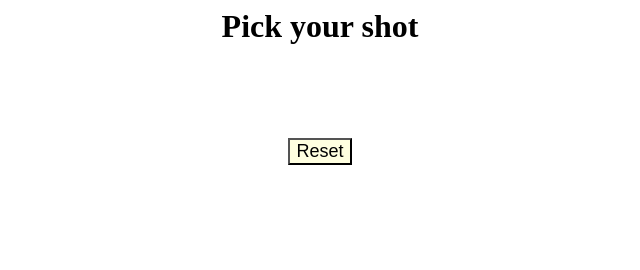
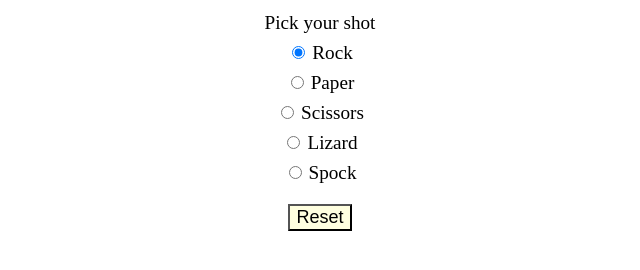
Before and after one commit to comp426-2023-spring/e02-YinuoLiu0708, a website: page public/game.html in a window 1280 px wide. Shown: the whole page, without its empty margins (320-960 px from the left). Drawn offline with Linux system fonts and the light colour scheme.

Commit message:
redo game.html

```diff
--- a/public/game.html
+++ b/public/game.html
@@ -6,9 +6,28 @@
         <script src="scripts.js"></script>
     </head>
     <body>
-        <h1>Pick your shot</h1>
-        <br>
-        <br><br><br>
+        <form id="user_shot" class="">
+
+            <label>Pick your shot</label>
+            <br>
+            <input type="radio" id="rock" name="shot" value="rock" class="shots rps" checked="checked">
+            <label class="shots rps">Rock</label>
+            <br>
+            <input type="radio" id="paper" name="shot" value="paper" class="shots rps">
+            <label class="shots rps">Paper</label>
+            <br>
+            <input type="radio" id="scissors" name="shot" value="scissors" class="shots rps">
+            <label class="shots rps">Scissors</label>
+            <br>
+            <input type="radio" id="lizard" name="shot" value="lizard" class="rpsls shots">
+            <label class="rpsls">Lizard</label>
+            <br>
+            <input type="radio" id="spock" name="shot" value="spock" class="rpsls shots">
+            <label class="rpsls">Spock</label>
+            <br>
+
+        </form>
+
         <button type="button" onclick="home()">Reset</button>
     </body>
 
--- a/public/scripts.js
+++ b/public/scripts.js
@@ -1,22 +1,21 @@
 // If you would like to see some examples of similar code to make an interface interact with an API,
 // check out the coin-server example from a previous COMP 426 semester.
 // https://github.com/jdmar3/coinserver
-
-var shot;
 
 function play(){
     var rps = document.getElementById('rps');
     var rpsls = document.getElementById('rpsls');
     var opponent = document.getElementById('opponent');
 
+    const base_url = window.location.href + 'app/';
+    const url;
+
     window.location.href = "game.html";
 
-    const base_url = window.location.href + 'app/';
-    const url = base_url + 'rps' + '/play' + '/' + shot;
-}
+    if (rps.checked){
+        $('.rpsls').hide();
+    }
 
-function choose(choice){
-    shot = choice;
 }
 
 function viewRules(){
```
